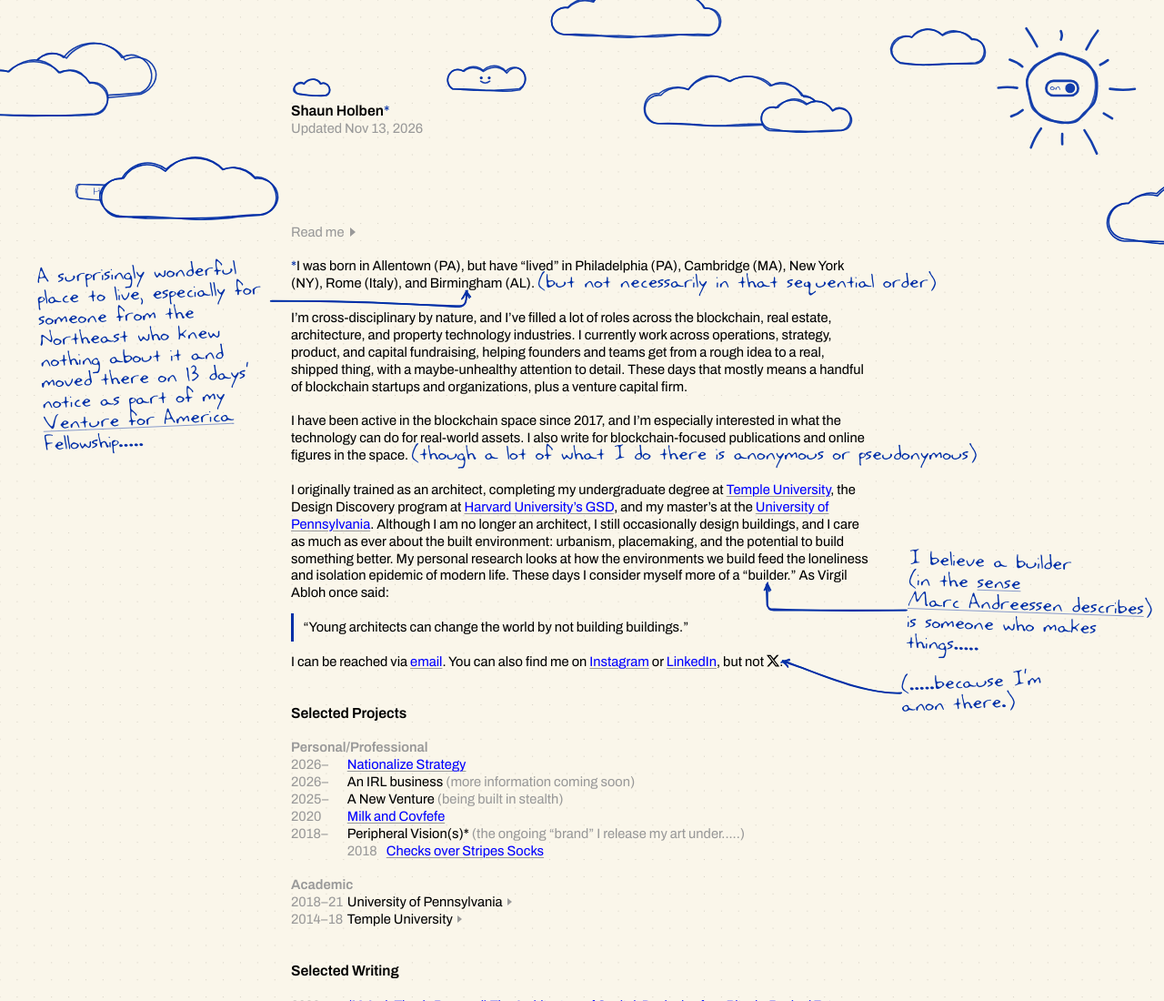
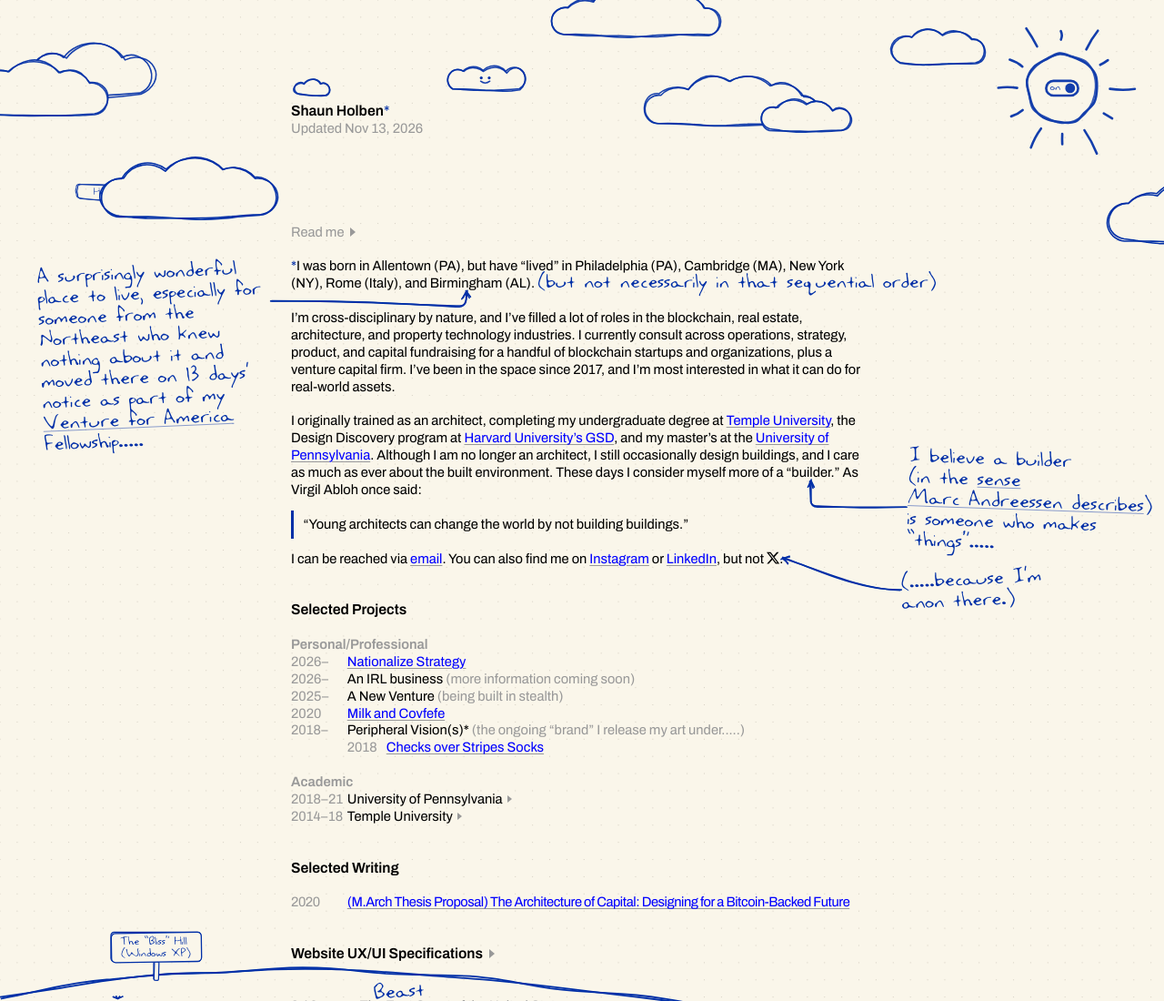
Before and after one commit to shaunholben/shaunholben.github.io, a plain HTML site: page index.html in a window 1280 px wide. Shown: the top 1100 px of the page at 91% size. Drawn offline with Linux system fonts and the light colour scheme.

Commit message:
Add files via upload

```diff
--- a/index.html
+++ b/index.html
@@ -527,6 +527,11 @@
   #builderNote.inline { margin-top: 12px; }
   /* Stacked under the palette: clear the last row so the note doesn't sit on it. */
   #ikbNote.inline { margin-top: 22px; margin-bottom: 8px; }
+  /* While the Specifications section is closed, its note and arrow are hidden the
+     instant the section folds (CSS reacts in the same frame; the script that
+     re-lays them out runs a moment later, which used to show as a flash). */
+  .specs-toggle:not([open]) ~ #ikbNote,
+  .specs-toggle:not([open]) ~ #ikbArrow { visibility: hidden; transition: none; }
 
   .note-arrow {
     position: absolute;
@@ -941,11 +946,9 @@
   <div class="margin-note" id="bhamNote">A surprisingly wonderful place to live, especially for someone from the Northeast who knew nothing about it and moved there on 13 days&rsquo; notice as part of my <a href="https://en.wikipedia.org/wiki/Venture_for_America">Venture for America</a> Fellowship.....</div>
   <svg class="note-arrow" id="bhamArrow" aria-hidden="true" xmlns="http://www.w3.org/2000/svg"><path id="bhamArrowPath" d=""></path></svg>
 
-  <p>I&rsquo;m cross-disciplinary by nature, and I&rsquo;ve filled a lot of roles across the blockchain, real estate, architecture, and property technology industries. I currently work across operations, strategy, product, and capital fundraising, helping founders and teams get from a rough idea to a real, shipped thing, with a maybe-unhealthy attention to detail. These days that mostly means a handful of blockchain startups and organizations, plus a venture capital firm.</p>
-
-  <p>I have been active in the blockchain space since 2017, and I&rsquo;m especially interested in what the technology can do for real-world assets. I also write for blockchain-focused publications and online figures in the space. <span class="hand-note">(though a lot of what I do there is anonymous or pseudonymous)</span></p>
-
-  <p id="bioArch">I originally trained as an architect, completing my undergraduate degree at <a href="https://www.temple.edu/">Temple University</a>, the Design Discovery program at <a href="https://www.gsd.harvard.edu/">Harvard University&rsquo;s GSD</a>, and my master&rsquo;s at the <a href="https://www.upenn.edu/">University of Pennsylvania</a>. Although I am no longer an architect, I still occasionally design buildings, and I care as much as ever about the built environment: urbanism, placemaking, and the potential to build something better. My personal research looks at how the environments we build feed the loneliness and isolation epidemic of modern life. These days I consider myself more of a &ldquo;<span id="builderAnchor">builder</span>.&rdquo; As Virgil Abloh once said:</p>
+  <p>I&rsquo;m cross-disciplinary by nature, and I&rsquo;ve filled a lot of roles in the blockchain, real estate, architecture, and property technology industries. I currently consult across operations, strategy, product, and capital fundraising for a handful of blockchain startups and organizations, plus a venture capital firm. I&rsquo;ve been in the space since 2017, and I&rsquo;m most interested in what it can do for real-world assets.</p>
+
+  <p id="bioArch">I originally trained as an architect, completing my undergraduate degree at <a href="https://www.temple.edu/">Temple University</a>, the Design Discovery program at <a href="https://www.gsd.harvard.edu/">Harvard University&rsquo;s GSD</a>, and my master&rsquo;s at the <a href="https://www.upenn.edu/">University of Pennsylvania</a>. Although I am no longer an architect, I still occasionally design buildings, and I care as much as ever about the built environment. These days I consider myself more of a &ldquo;<span id="builderAnchor">builder</span>.&rdquo; As Virgil Abloh once said:</p>
 
   <p id="bioQuote">&ldquo;Young architects can change the world by not building buildings.&rdquo;</p>
 
@@ -955,7 +958,7 @@
        markup so that, when stacked on narrow screens, it never splits
        "As Virgil Abloh once said:" from the quote itself.
        ============================================================ -->
-  <div class="margin-note margin-note-left" id="builderNote">I believe a builder (in&nbsp;the&nbsp;<a href="https://x.com/a16z/status/2016994954422407300">sense <span class="keep">Marc Andreessen describes</span></a>) is someone who makes things.....</div>
+  <div class="margin-note margin-note-left" id="builderNote">I believe a builder (in&nbsp;the&nbsp;<a href="https://x.com/a16z/status/2016994954422407300">sense <span class="keep">Marc Andreessen describes</span></a>) is someone who makes &ldquo;things&rdquo;.....</div>
   <svg class="note-arrow" id="builderArrow" aria-hidden="true" xmlns="http://www.w3.org/2000/svg"><path id="builderArrowPath" d=""></path></svg>
 
   <p>I can be reached via <a href="mailto:shaunholben@gmail.com">email</a>. You can also find me on <a href="https://www.instagram.com/shaunholben/">Instagram</a>
@@ -1346,7 +1349,13 @@
       // Some anchors (the IKB swatch) sit inside a collapsed <details>; while it's
       // folded the anchor has no useful position, so hide the note + arrow.
       if (opts.hidden && opts.hidden(anchor)) {
+        // Vanish at once, like its arrow. (Fading out would leave the note visible
+        // for a moment after it has been moved off its anchor, so it flashed in
+        // the wrong place as the section closed.)
+        note.style.transition = "none";
         note.classList.remove("ready", "inline");
+        void note.offsetWidth;            // commit the instant hide before restoring the fade
+        note.style.transition = "";
         note.style.left = note.style.top = note.style.width = "";
         svg.style.display = "none";
         return;
```
